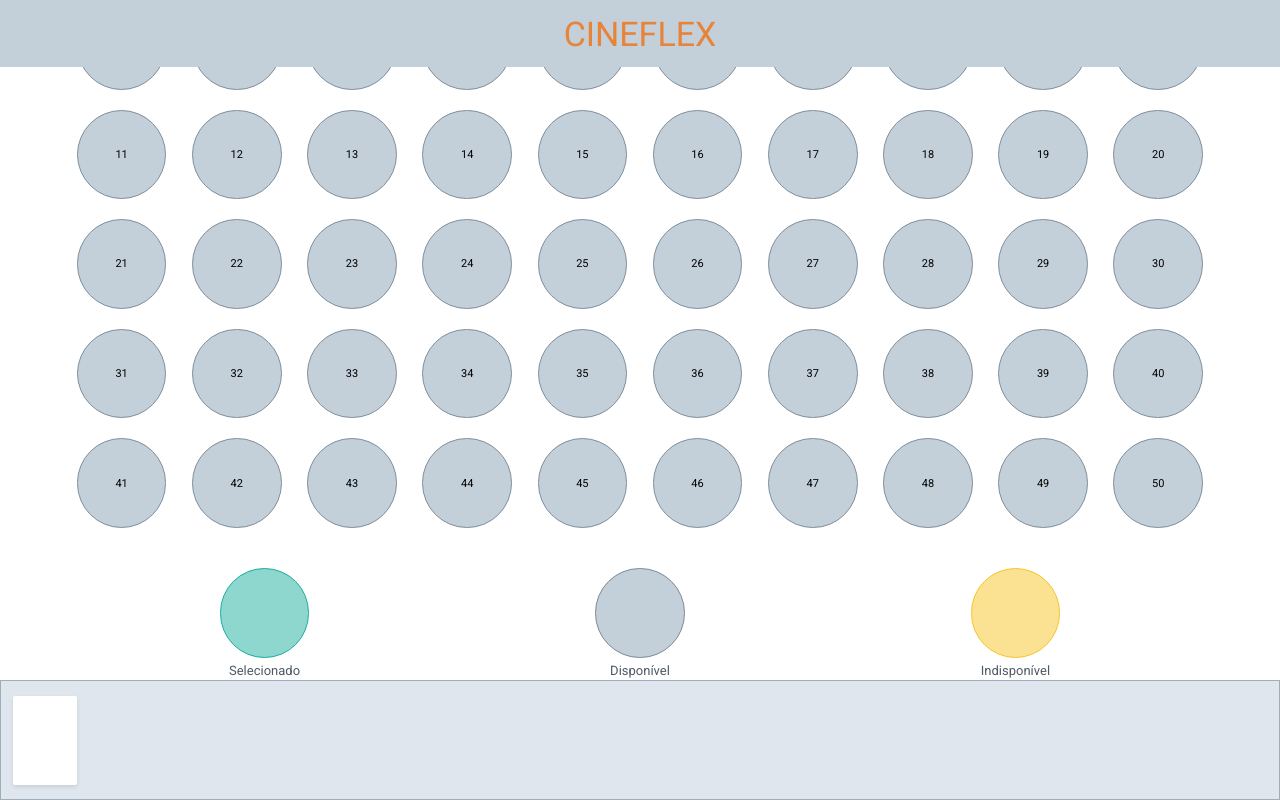
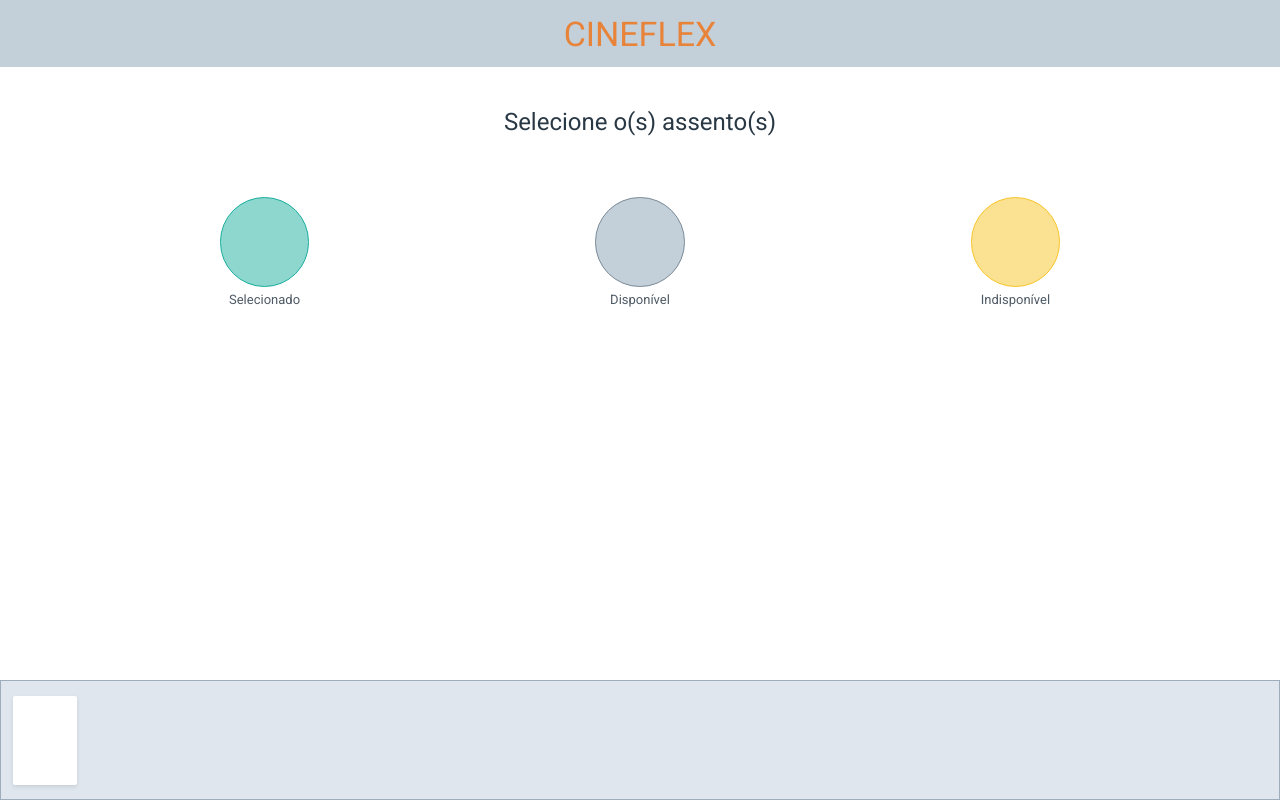
Before and after one commit to lucasajajpiccoli/projeto9-cineflex, a React (Create React App) app: page /assentos/1 in a window 1280 px wide. Built offline with nearby package versions, Linux system fonts and the light colour scheme.

Commit message:
Escolha de Sessão finalizada

```diff
--- a/src/components/Day.js
+++ b/src/components/Day.js
@@ -2,12 +2,19 @@
 
 import Horary from './Horary';
 
-function Day () {
+function Day ({sessionDay : {weekday, date, showtimes}}) {
+
     return (
         <Container>
-            <div>Dia</div>
+            <div>{weekday} - {date}</div>
             <div>
-                <Horary />
+                {showtimes.map((item, index) =>
+                    <Horary
+                        key={index}
+                        position={index}
+                        sessionTime={item}
+                    />
+                )}
             </div>
         </Container>
     );
@@ -26,6 +33,12 @@
         line-height: 23px;
         color: #293845;
     }
+
+    & > div:last-child {
+        display: flex;
+        justify-content: flex-start;
+        flex-wrap: wrap;
+    }
 `;
 
 export default Day;
--- a/src/components/Horary.js
+++ b/src/components/Horary.js
@@ -1,16 +1,20 @@
+import { Link } from 'react-router-dom';
 import styled from 'styled-components';
 
-function Horary () {
+function Horary({ sessionTime: { name, id }, position }) {
     return (
-        <Container>
-            15:00
-        </Container>
+        <Link to={`/assentos/${id}`}>
+            <Container position={position}>
+                {name}
+            </Container>
+        </Link>
     );
 }
 
 const Container = styled.div`
     width: 20vw;
     height: 45px;
+    margin: 0vw ${(props) => props.position % 4 === 3 ? 0 : 2}vw 2vw 0vw;
     background-color: #E8833A;
     border-radius: 3px;
     display: flex;
--- a/src/components/List.js
+++ b/src/components/List.js
@@ -2,14 +2,15 @@
 import axios from 'axios';
 import styled from 'styled-components';
 
+import Loading from './common/Loading';
 import Title from './common/Title';
-import Loading from './common/Loading';
 import Poster from './Poster';
 
 function List () {
     const [movies, setMovies] = useState(null);
 
-    useEffect(() => {
+    useEffect(
+        () => {
             const promise = axios.get(
                 "https://mock-api.driven.com.br/api/v7/cineflex/movies"
             );
--- a/src/components/Seats.js
+++ b/src/components/Seats.js
@@ -1,70 +1,22 @@
 import { Fragment } from 'react';
 import styled from 'styled-components';
 
+import Loading from './common/Loading';
+import Title from './common/Title';
 import Seat from './Seat';
 import Legend from './Legend';
 import Form from './Form';
 import Footer from './common/Footer';
 
 function Seats() {
-    const listaTeste = [
-        1,
-        2,
-        3,
-        4,
-        5,
-        6,
-        7,
-        8,
-        9,
-        10,
-        11,
-        12,
-        13,
-        14,
-        15,
-        16,
-        17,
-        18,
-        19,
-        20,
-        21,
-        22,
-        23,
-        24,
-        25,
-        26,
-        27,
-        28,
-        29,
-        30,
-        31,
-        32,
-        33,
-        34,
-        35,
-        36,
-        37,
-        38,
-        39,
-        40,
-        41,
-        42,
-        43,
-        44,
-        45,
-        46,
-        47,
-        48,
-        49,
-        50
-      ];
+
 
     return (
         <>
+            <Title>{`Selecione o(s) assento(s)`}</Title>
             <Container>
                 <div>
-                    {listaTeste.map((item, index) => (<Seat key={index}>{item}</Seat>))}
+
                 </div>
                 <Legend />
             </Container>
--- a/src/components/Time.js
+++ b/src/components/Time.js
@@ -1,7 +1,9 @@
-import { Fgrament } from 'react';
+import { Fgrament, useState, useEffect } from 'react';
 import { useParams } from 'react-router-dom';
+import axios from 'axios';
 import styled from 'styled-components';
 
+import Loading from './common/Loading';
 import Title from './common/Title';
 import Day from './Day';
 import Footer from './common/Footer';
@@ -9,13 +11,38 @@
 function Time() {
     const { idFilme } = useParams();
 
+    const [sessions, setSessions] = useState(null);
+
+    useEffect(
+        () => {
+            const promise = axios.get(
+                `https://mock-api.driven.com.br/api/v7/cineflex/movies/${idFilme}/showtimes`
+            );
+            promise.then(
+                (response) => {
+                    setSessions(response.data);
+                }
+            );
+        }, []);
+
+    if (sessions === null) {
+        return (
+            <Loading />
+        );
+    }
+
     return (
         <>
             <Title>
                 Selecione o horário
             </Title>
             <Container>
-                <Day />
+                {sessions.days.map((item, index) =>
+                    <Day
+                        key={index}
+                        sessionDay={item}
+                    />
+                )}
             </Container>
             <Footer />
         </>
@@ -23,7 +50,7 @@
 }
 
 const Container = styled.div`
-    margin-bottom: 120px;
+    margin-bottom: 140px;
 `;
 
 export default Time;
--- a/src/styles/reset.css
+++ b/src/styles/reset.css
@@ -25,6 +25,7 @@
     font-family: 'Roboto', sans-serif;
 	vertical-align: baseline;
 	background-color: #FFFFFF;
+	text-decoration: none;
 }
 article, aside, details, figcaption, figure,
 footer, header, hgroup, menu, nav, section {
```
Lines whose indentation alone changed are shown as unchanged.
